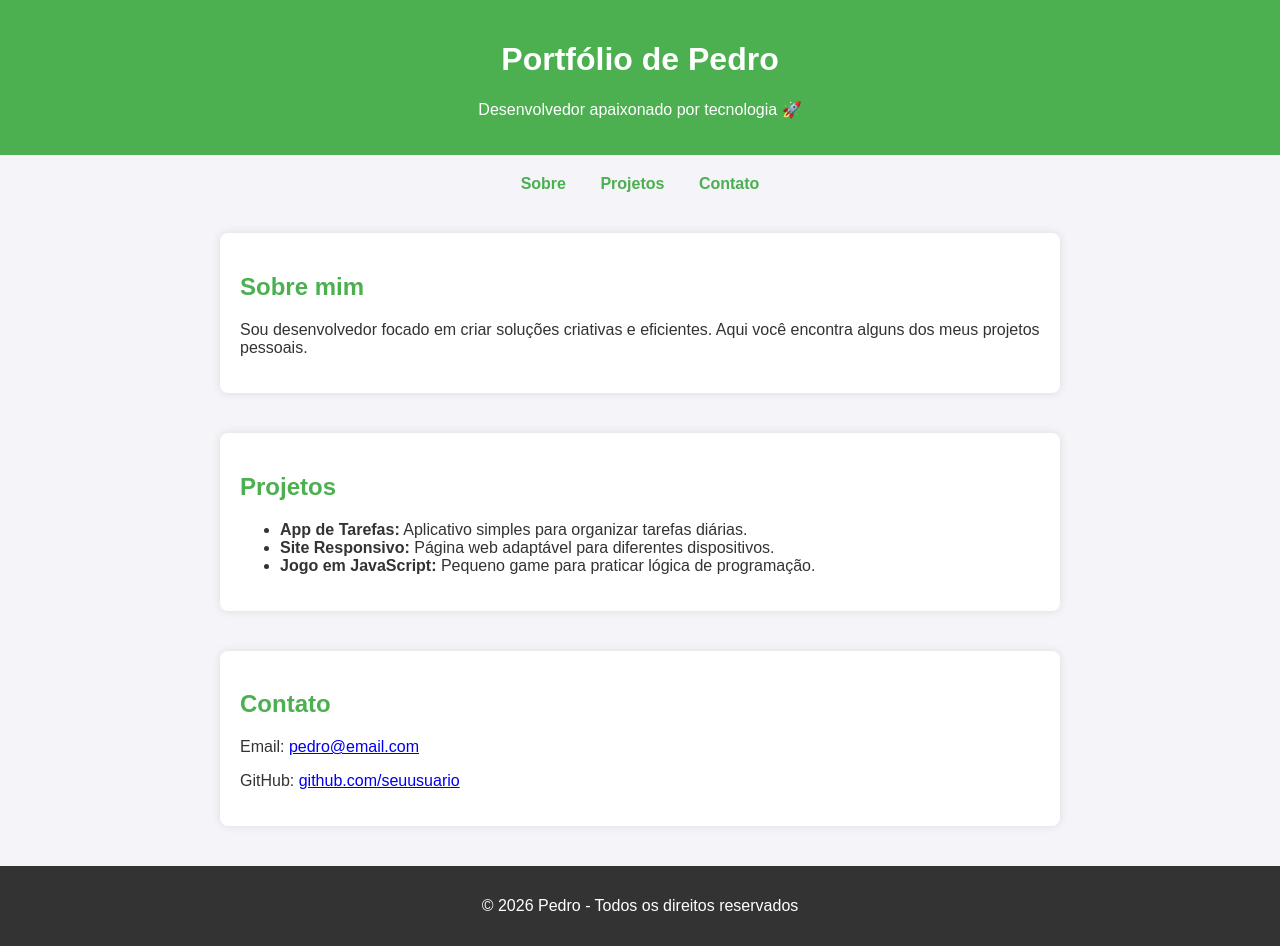
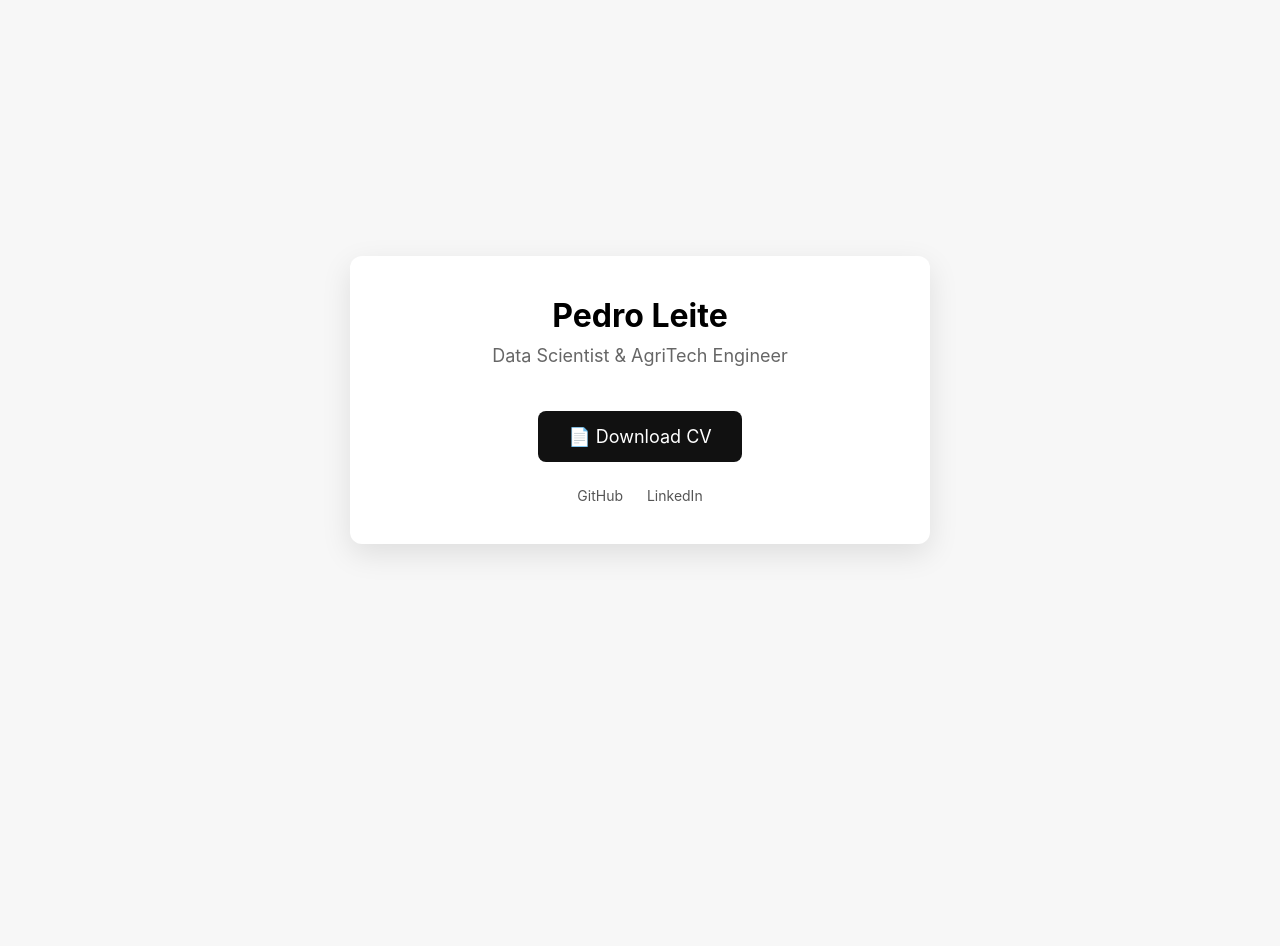
Before and after one commit to PedroIvoLeite/pedroivoleite.github.io, a plain HTML site: page index.html in a window 1280 px wide. After the commit the page ends 800 px from the top, so only its background shows below. Drawn offline with Linux system fonts and the light colour scheme.

Commit message:
Update index.html

```diff
--- a/index.html
+++ b/index.html
@@ -1,86 +1,83 @@
 <!DOCTYPE html>
-<html lang="pt-BR">
+<html lang="pt-br">
 <head>
   <meta charset="UTF-8">
-  <title>Portfólio de Pedro</title>
+  <title>Pedro Leite — Data Scientist</title>
+  <meta name="viewport" content="width=device-width, initial-scale=1.0">
+
   <style>
     body {
-      font-family: Arial, sans-serif;
+      font-family: -apple-system, BlinkMacSystemFont, "Segoe UI", Roboto, Helvetica, Arial, sans-serif;
+      background: #f7f7f7;
       margin: 0;
-      background: #f4f4f9;
-      color: #333;
+      padding: 0;
+      display: flex;
+      align-items: center;
+      justify-content: center;
+      height: 100vh;
     }
-    header {
-      background: #4CAF50;
-      color: white;
-      padding: 20px;
+    .card {
+      background: white;
+      padding: 40px 50px;
+      border-radius: 12px;
+      box-shadow: 0 10px 30px rgba(0,0,0,0.1);
       text-align: center;
+      max-width: 480px;
+      width: 90%;
     }
-    nav {
-      margin: 20px;
-      text-align: center;
-    }
-    nav a {
-      margin: 0 15px;
-      text-decoration: none;
-      color: #4CAF50;
-      font-weight: bold;
-    }
-    section {
-      max-width: 800px;
-      margin: 40px auto;
-      padding: 20px;
-      background: white;
-      border-radius: 8px;
-      box-shadow: 0 0 10px rgba(0,0,0,0.1);
+    h1 {
+      margin: 0;
+      font-size: 32px;
     }
     h2 {
-      color: #4CAF50;
+      margin-top: 10px;
+      font-weight: 400;
+      color: #666;
+      font-size: 18px;
     }
-    footer {
-      text-align: center;
-      padding: 15px;
+    a.button {
+      display: inline-block;
+      margin-top: 30px;
+      padding: 15px 30px;
+      background: #111;
+      color: white;
+      text-decoration: none;
+      border-radius: 8px;
+      font-size: 18px;
+      transition: background 0.2s;
+    }
+    a.button:hover {
       background: #333;
-      color: white;
-      margin-top: 40px;
+    }
+    .links {
+      margin-top: 25px;
+      font-size: 14px;
+    }
+    .links a {
+      margin: 0 10px;
+      color: #555;
+      text-decoration: none;
+    }
+    .links a:hover {
+      text-decoration: underline;
     }
   </style>
 </head>
 <body>
-  <header>
-    <h1>Portfólio de Pedro</h1>
-    <p>Desenvolvedor apaixonado por tecnologia 🚀</p>
-  </header>
 
-  <nav>
-    <a href="#sobre">Sobre</a>
-    <a href="#projetos">Projetos</a>
-    <a href="#contato">Contato</a>
-  </nav>
+<div class="card">
+  <h1>Pedro Leite</h1>
+  <h2>Data Scientist & AgriTech Engineer</h2>
 
-  <section id="sobre">
-    <h2>Sobre mim</h2>
-    <p>Sou desenvolvedor focado em criar soluções criativas e eficientes.
-       Aqui você encontra alguns dos meus projetos pessoais.</p>
-  </section>
+  <a class="button" href="CV_Cientista_de_Dados.pdf">
+    📄 Download CV
+  </a>
 
-  <section id="projetos">
-    <h2>Projetos</h2>
-    <ul>
-      <li><strong>App de Tarefas:</strong> Aplicativo simples para organizar tarefas diárias.</li>
-      <li><strong>Site Responsivo:</strong> Página web adaptável para diferentes dispositivos.</li>
-      <li><strong>Jogo em JavaScript:</strong> Pequeno game para praticar lógica de programação.</li>
-    </ul>
-  </section>
+  <div class="links">
+    <a href="https://github.com/pedroivoleite" target="_blank">GitHub</a>
+    <a href="https://www.linkedin.com" target="_blank">LinkedIn</a>
+  </div>
+</div>
 
-  <section id="contato">
-    <h2>Contato</h2>
-    <p>Email: <a href="mailto:pedro@email.com">pedro@email.com</a></p>
-    <p>GitHub: <a href="https://github.com/seuusuario" target="_blank">github.com/seuusuario</a></p>
-  </section>
-
-  <footer>
-    <p>© 2026 Pedro - Todos os direitos reservados</p>
-  </footer>
 </body>
 </html>
```
